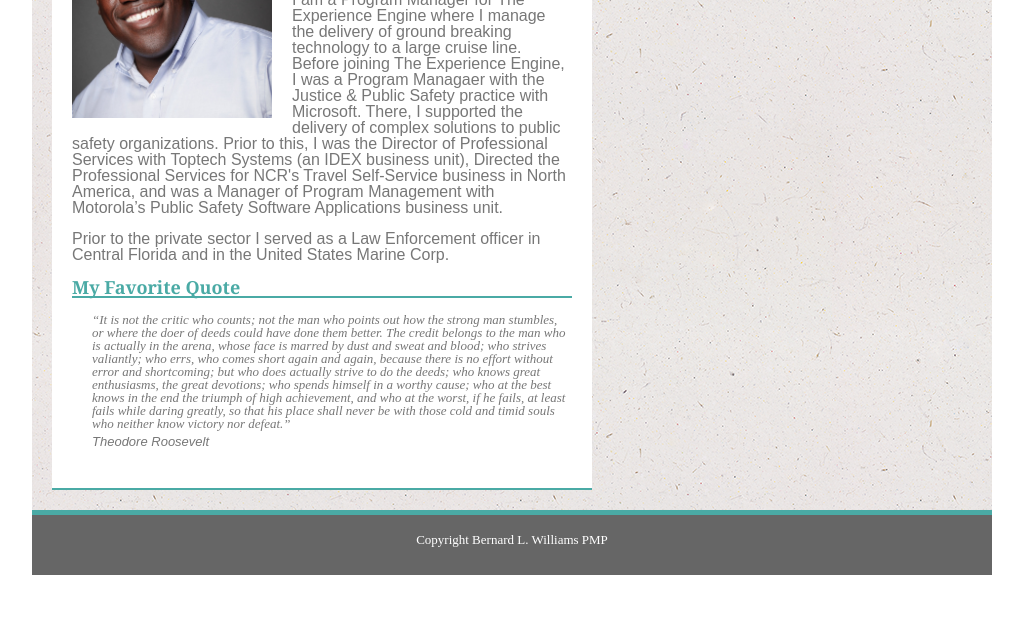
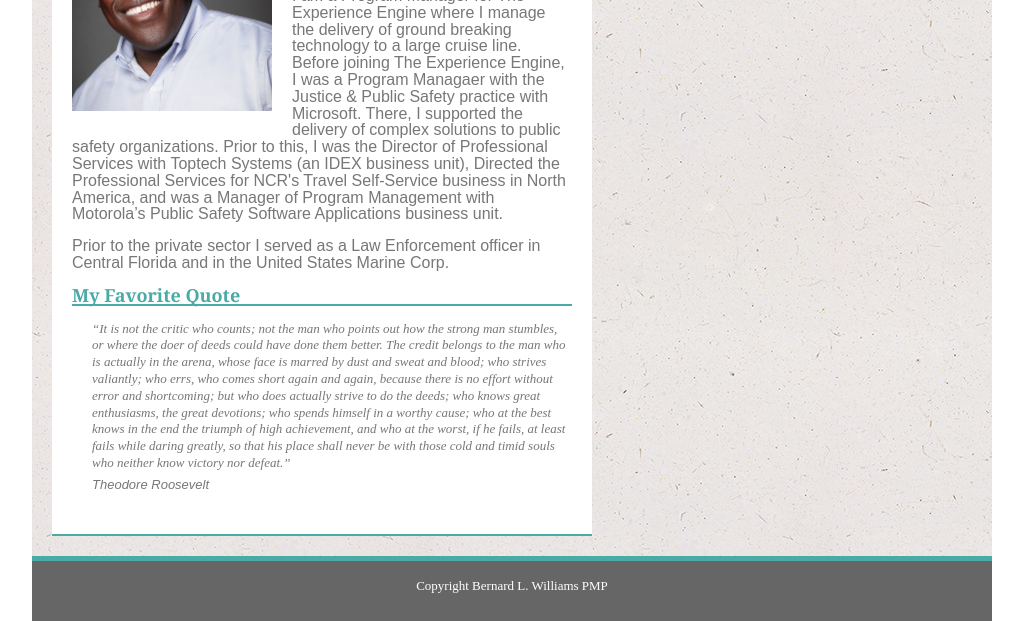
Before and after one commit to bernardw01/bernardw01.github.io, a plain HTML site: page index.html in a window 1280 px wide. Shown: the part 288-909 px from the top of the page, without its empty margins (128-1151 px from the left). Before the commit the page ends 863 px from the top, so only its background shows below. Drawn offline with Linux system fonts and the light colour scheme.

Commit message:
changed the line height.

```diff
--- a/assets/css/style.css
+++ b/assets/css/style.css
@@ -17,6 +17,7 @@ body {
     /* bottom = footer height */
     padding: 0;
     border: 0;
+    line-height: 105%;
 }
 
 p {
```
